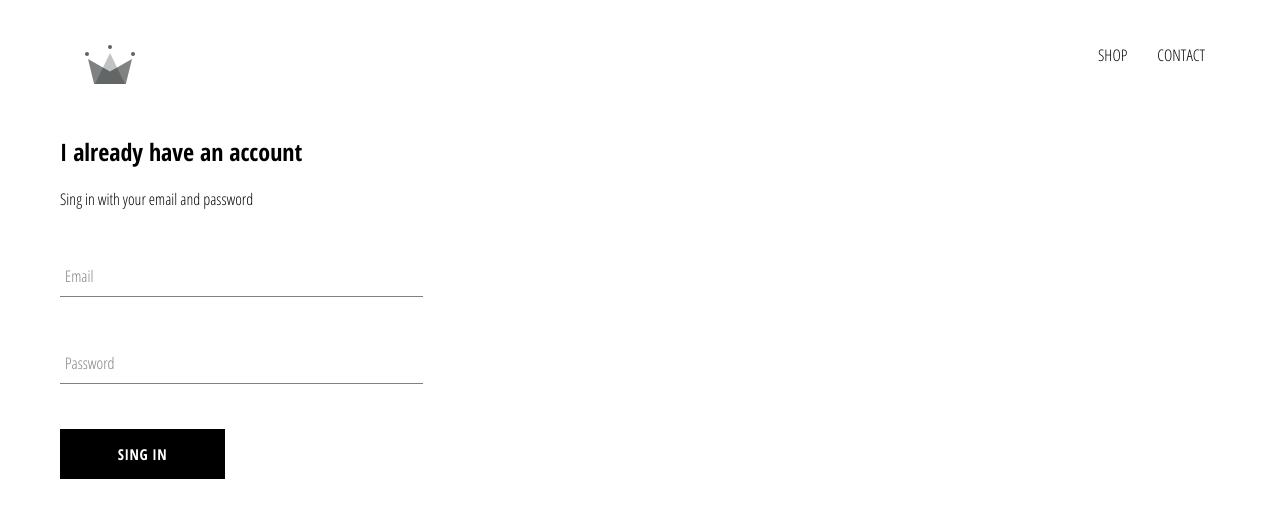
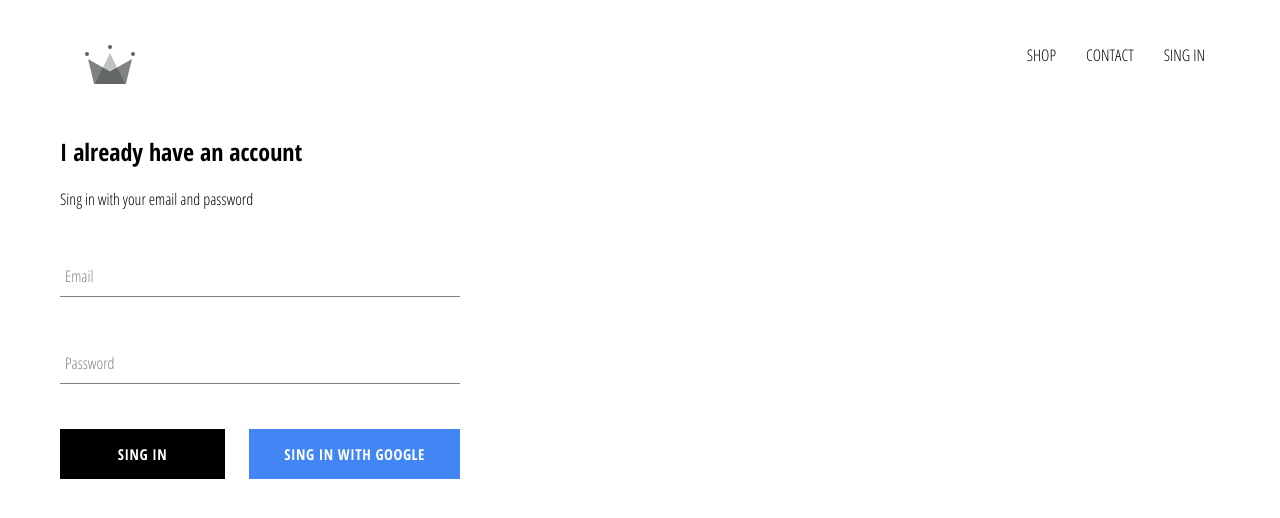
Before and after one commit to alexkolotukhina/crwn-clothing, a React (Create React App) app: page /singin in a window 1280 px wide. Shown: the top 518 px of the page. Built offline with nearby package versions, Linux system fonts and the light colour scheme; no server answers.

Commit message:
Integrated firebase, created sing in page wi sing add conponent and google.

```diff
--- a/package.json
+++ b/package.json
@@ -6,6 +6,7 @@
     "@testing-library/jest-dom": "^5.14.1",
     "@testing-library/react": "^11.2.7",
     "@testing-library/user-event": "^12.8.3",
+    "firebase": "^9.1.3",
     "node-sass": "^6.0.1",
     "react": "^17.0.2",
     "react-dom": "^17.0.2",
--- a/src/App.css
+++ b/src/App.css
@@ -1,3 +1,9 @@
+*,
+*::before,
+*::after {
+  box-sizing: border-box;
+}
+
 body {
   font-family: "Open Sans Condensed", sans-serif;
   padding: 20px 60px;
--- a/src/App.js
+++ b/src/App.js
@@ -6,19 +6,43 @@ import HomePage from './pages/homepage/homepage.component';
 import ShopPage from './pages/shop/shop.component';
 import SingInAndSingUpPage from './pages/sing-in-and-sing-up/sing-in-and-sing-up.component';
 import Header from './components/header/header.component';
+import { auth } from './firebase/firebase.utils';
 
+class App extends React.Component {
+  constructor() {
+    super();
 
-function App() {
+    this.state = {
+      currentUser: null
+    }
+  }
+
+  unsibscribeFromAuth = null;
+
+  componentDidMount() {
+    this.unsibscribeFromAuth = auth.onAuthStateChanged(user => {
+      this.setState({currentUser: user});
+
+      console.log(user);
+    })
+  }
+
+  componentWillUnmount() {
+    this.unsibscribeFromAuth();
+  }
+
+  render() {
     return (
       <div>
-      <Header />
+        <Header currentUser={this.state.currentUser} />
         <Switch>
           <Route exact path="/" component={HomePage} />
           <Route exact path="/shop" component={ShopPage} />
           <Route exact path="/singin" component={SingInAndSingUpPage} />
         </Switch>
       </div>
-  );
+    )
+  };
 }
 
 export default App;
--- a/src/components/custom-button/custom-button.component.jsx
+++ b/src/components/custom-button/custom-button.component.jsx
@@ -1,7 +1,7 @@
 import './custom-button.styles.scss';
 
-const CustomButton = ({children, ...otherProps}) => (
-    <button className="custom-button" {...otherProps}>
+const CustomButton = ({children, isGoogleSingIn, ...otherProps}) => (
+    <button className={`${isGoogleSingIn ? 'google-sing-in' : '' } custom-button`} {...otherProps}>
         {children}
     </button>
 );
--- a/src/components/custom-button/custom-button.styles.scss
+++ b/src/components/custom-button/custom-button.styles.scss
@@ -9,7 +9,7 @@
   background-color: black;
   color: white;
   text-transform: uppercase;
-  font-family: 'Open Sans Condensed';
+  font-family: "Open Sans Condensed";
   font-weight: bolder;
   border: none;
   cursor: pointer;
@@ -19,4 +19,14 @@
     color: black;
     border: 1px solid black;
   }
+
+  &.google-sing-in {
+    background-color: #4285f4;
+    color: white;
+
+    &:hover {
+      background-color: #357ae8;
+      border: none;
+    }
+  }
 }
--- a/src/components/header/header.component.jsx
+++ b/src/components/header/header.component.jsx
@@ -1,9 +1,10 @@
 import { Link } from 'react-router-dom';
+import { auth } from '../../firebase/firebase.utils';
 import './header.styles.scss';
 
 import { ReactComponent as Logo } from '../../assets/crown.svg';
 
-const Header = () => (
+const Header = ( { currentUser } ) => (
     <div className="header">
         <Link className="logo-container" to="/">
             <Logo className="logo" />
@@ -11,6 +12,12 @@ const Header = () => (
         <div className="options">
             <Link className="option" to="/shop">SHOP</Link>
             <Link className="option" to="/contact">CONTACT</Link>
+            {
+                currentUser ?
+                <div className="option" onClick={() => auth.signOut()}>SING OUT</div>
+                :
+                <Link className="option" to="/singin">SING IN</Link>
+            }
         </div>
     </div>
 );
--- a/src/components/header/header.styles.scss
+++ b/src/components/header/header.styles.scss
@@ -20,6 +20,7 @@
 
     .option {
       padding: 10px 15px;
+      cursor: pointer;
     }
   }
 }
--- a/src/components/sing-in/sing-in.component.jsx
+++ b/src/components/sing-in/sing-in.component.jsx
@@ -3,7 +3,7 @@ import './sing-in.styles.scss';
 
 import FormInput from '../form-input/form-input.component';
 import CustomButton from '../custom-button/custom-button.component';
-
+import { singInWithGoogle } from '../../firebase/firebase.utils.js';
 class SingIn extends React.Component {
     constructor(props) {
         super(props);
@@ -36,7 +36,10 @@ class SingIn extends React.Component {
                 <form onSubmit={ this.handleSubmit }>
                     <FormInput name='email' label='Email' type="email" value={email} handleChange={this.handleChange} required />
                     <FormInput name='password' label='Password' type="password" value={password} handleChange={this.handleChange} required />
-                    <CustomButton type="submit">Sing in</CustomButton>
+                    <div className="buttons">
+                        <CustomButton type="submit">Sing in</CustomButton>
+                        <CustomButton onClick={singInWithGoogle} isGoogleSingIn>Sing in with Google</CustomButton>
+                    </div>
                 </form>
             </div>
         )
--- a/src/components/sing-in/sing-in.styles.scss
+++ b/src/components/sing-in/sing-in.styles.scss
@@ -1,9 +1,14 @@
 .sing-in {
-  width: 30%;
+  width: 400px;
   display: flex;
   flex-direction: column;
 
   .title {
     margin: 10px 0;
   }
+
+  .buttons {
+    display: flex;
+    justify-content: space-between;
+  }
 }
--- /dev/null
+++ b/src/firebase/firebase.utils.js
@@ -0,0 +1,25 @@
+import firebase from 'firebase/compat/app';
+import 'firebase/compat/firestore';
+import 'firebase/compat/auth';
+
+const config = {
+    apiKey: "AIzaSyCbwYlYnSNMeGWQX6380BlHCD0oj1pQcPc",
+    authDomain: "alex-crwn-db.firebaseapp.com",
+    projectId: "alex-crwn-db",
+    storageBucket: "alex-crwn-db.appspot.com",
+    messagingSenderId: "960976906637",
+    appId: "1:960976906637:web:c18c3ce773f4ece7b7f5c4",
+    measurementId: "G-PY4MRD0SH4"
+}
+
+firebase.initializeApp(config);
+
+export const auth = firebase.auth();
+export const firestore = firebase.firestore();
+
+const provider = new firebase.auth.GoogleAuthProvider();
+provider.setCustomParameters({promt: 'select_account'});
+
+export const singInWithGoogle = () => auth.signInWithPopup(provider);
+
+export default firebase;
```
Also changed, not shown: 1 other file (tests, documents, lock files or other folders). Lines whose indentation alone changed are shown as unchanged.
